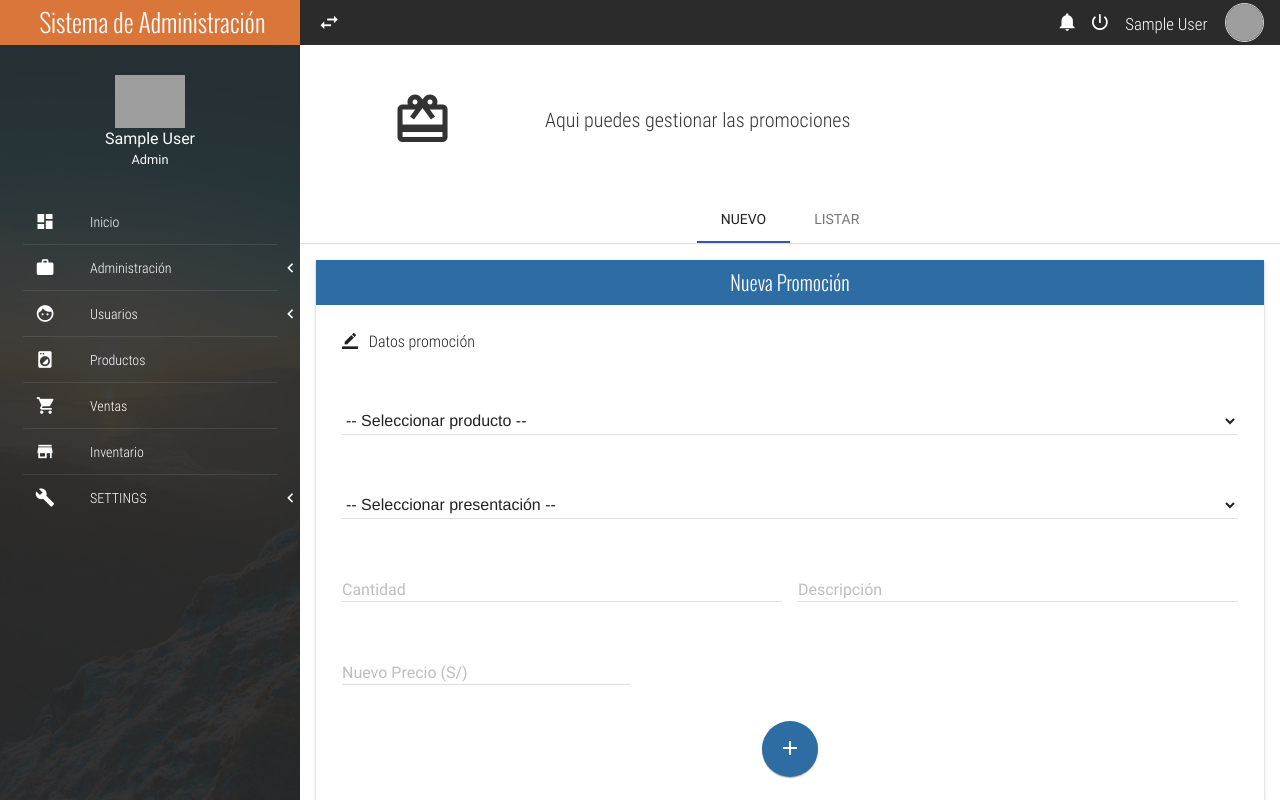
After one commit to 2plotechnologies/fabrica-marie-sis, a PHP site: page /promotions.php in a window 1280 px wide. The commit adds this page. Run offline with PHP 8.4, Linux system fonts and the light colour scheme; the visitor is signed in with stand-in values (Sample User, id 1); data that the repository does not hold is empty; some libraries are stand-ins or nearby versions; some web fonts are replaced; grey boxes are pictures that could not be loaded.

Commit message:
Crear promociones

```diff
--- a/menus/menu_lateral.php
+++ b/menus/menu_lateral.php
@@ -76,6 +76,16 @@
 									</div>
 									<div class="navLateral-body-cr">
 										Presentaciones
+									</div>
+								</a>
+							</li>
+							<li class="full-width">
+								<a href="promotions.php" class="full-width">
+									<div class="navLateral-body-cl">
+										<i class="zmdi zmdi-card-giftcard"></i>
+									</div>
+									<div class="navLateral-body-cr">
+										Promociones
 									</div>
 								</a>
 							</li>
--- /dev/null
+++ b/promotions.php
@@ -0,0 +1,192 @@
+<?php session_start(); ?>
+
+<!DOCTYPE html>
+<html lang="es">
+<head>
+	<meta charset="UTF-8">
+	<meta name="viewport" content="width=device-width, initial-scale=1">
+	<title>Promociones</title>
+	<link rel="stylesheet" href="css/normalize.css">
+	<link rel="stylesheet" href="css/sweetalert2.css">
+	<link rel="stylesheet" href="css/material.min.css">
+	<link rel="stylesheet" href="css/material-design-iconic-font.min.css">
+	<link rel="stylesheet" href="css/jquery.mCustomScrollbar.css">
+	<link rel="stylesheet" href="css/main.css">
+	<script src="//ajax.googleapis.com/ajax/libs/jquery/1.11.2/jquery.min.js"></script>
+	<script>window.jQuery || document.write('<script src="js/jquery-1.11.2.min.js"><\/script>')</script>
+	<script src="js/material.min.js" ></script>
+	<script src="js/sweetalert2.min.js" ></script>
+	<script src="js/jquery.mCustomScrollbar.concat.min.js" ></script>
+	<script src="js/main.js" ></script>
+</head>
+<body>
+	<!-- Notifications area -->
+	<?php include('menus/menu_superior.php'); ?>
+	<!-- navLateral -->
+	<?php include('menus/menu_lateral.php'); ?>
+	<!-- pageContent -->
+	<section class="full-width pageContent">
+		<!-- navBar -->
+		<?php include('menus/menu_navbar.php'); ?>
+		<section class="full-width header-well">
+			<div class="full-width header-well-icon">
+				<i class="zmdi zmdi-card-giftcard"></i>
+			</div>
+			<div class="full-width header-well-text">
+				<p class="text-condensedLight">
+					Aqui puedes gestionar las promociones
+				</p>
+			</div>
+		</section>
+		<div class="mdl-tabs mdl-js-tabs mdl-js-ripple-effect">
+			<div class="mdl-tabs__tab-bar">
+				<a href="#tabNewPromotion" class="mdl-tabs__tab is-active">Nuevo</a>
+				<a href="#tabListPromotion" class="mdl-tabs__tab">Listar</a>
+			</div>
+			<div class="mdl-tabs__panel is-active" id="tabNewPromotion">
+				<div class="mdl-grid">
+					<div class="mdl-cell mdl-cell--12-col">
+						<div class="full-width panel mdl-shadow--2dp">
+							<div class="full-width panel-tittle bg-primary text-center tittles">
+								Nueva Promoción
+							</div>
+							<div class="full-width panel-content">
+								<form action = "backend/promociones.php" method = "POST">
+									<input type = "hidden" name = "accion" value = "crear">
+									<div class="mdl-grid">
+										<div class="mdl-cell mdl-cell--12-col">
+									        <legend class="text-condensedLight"><i class="zmdi zmdi-border-color"></i> &nbsp; Datos promoción</legend><br>
+									    </div>
+									    <div class="mdl-cell mdl-cell--12-col">
+											<div class="mdl-textfield mdl-js-textfield">
+											<select id="producto" name="id_producto" class="mdl-textfield__input">
+													<option value="">-- Seleccionar producto --</option>
+													<?php
+														require 'backend/conexion.php';
+
+														// Buscar todos los roles en la base de datos
+														$stmt = $pdo->prepare("SELECT * FROM productos WHERE Estado = '1'"); // Asegúrate de que la tabla tenga estos campos
+														$stmt->execute();
+
+														// Recorrer los resultados y agregarlos al select
+														while ($row = $stmt->fetch(PDO::FETCH_ASSOC)) {
+															echo "<option value='" . htmlspecialchars($row['Id']) . "'>" . htmlspecialchars($row['Nombre'])."</option>";
+														}
+													?>
+												</select>
+											</div>
+										</div>
+                                        <div class="mdl-cell mdl-cell--12-col">
+                                            <div class="mdl-textfield mdl-js-textfield">
+                                                <select id="presentacion" name="id_presentacion" class="mdl-textfield__input">
+                                                    <option value="">-- Seleccionar presentación --</option>
+                                                </select>
+                                            </div>
+                                        </div>
+                                        <div class="mdl-cell mdl-cell--6-col mdl-cell--8-col-tablet">
+											<div class="mdl-textfield mdl-js-textfield mdl-textfield--floating-label">
+												<input class="mdl-textfield__input" type="number" id="cantidadPromotion" name = "cantidad">
+												<label class="mdl-textfield__label" for="descriptionPromotion">Cantidad</label>
+												<span class="mdl-textfield__error">Invalid quantity</span>
+											</div>
+									    </div>
+									    <div class="mdl-cell mdl-cell--6-col mdl-cell--8-col-tablet">
+											<div class="mdl-textfield mdl-js-textfield mdl-textfield--floating-label">
+												<input class="mdl-textfield__input" type="text" pattern="-?[A-Za-záéíóúÁÉÍÓÚ ]*(\.[0-9]+)?" id="descriptionPromotion" name = "descripcion">
+												<label class="mdl-textfield__label" for="descriptionPromotion">Descripción</label>
+												<span class="mdl-textfield__error">Invalid description</span>
+											</div>
+									    </div>
+										<div class="mdl-cell mdl-cell--4-col mdl-cell--8-col-tablet">
+											<div class="mdl-textfield mdl-js-textfield mdl-textfield--floating-label">
+												<input class="mdl-textfield__input" type="text" pattern="-?[0-9.]*(\.[0-9]+)?" id="Mount" name="precio">
+												<label class="mdl-textfield__label" for="PriceProduct">Nuevo Precio (S/)</label>
+												<span class="mdl-textfield__error">Invalid mount</span>
+											</div>
+										</div>
+									</div>
+									<p class="text-center">
+										<button class="mdl-button mdl-js-button mdl-button--fab mdl-js-ripple-effect mdl-button--colored bg-primary" id="btn-addPromotion">
+											<i class="zmdi zmdi-plus"></i>
+										</button>
+										<div class="mdl-tooltip" for="btn-addPromotion">Add Promotion</div>
+									</p>
+								</form>
+							</div>
+						</div>
+					</div>
+				</div>
+			</div>
+			<div class="mdl-tabs__panel" id="tabListPromotion">
+				<div class="mdl-grid">
+					<div class="mdl-cell mdl-cell--4-col-phone mdl-cell--8-col-tablet mdl-cell--8-col-desktop mdl-cell--2-offset-desktop">
+						<div class="full-width panel mdl-shadow--2dp">
+							<div class="full-width panel-tittle bg-success text-center tittles">
+								Listar Gastos
+							</div>
+							<div class="full-width panel-content">
+								<form action="#">
+									<div class="mdl-textfield mdl-js-textfield mdl-textfield--expandable">
+										<label class="mdl-button mdl-js-button mdl-button--icon" for="searchPromotion">
+											<i class="zmdi zmdi-search"></i>
+										</label>
+										<div class="mdl-textfield__expandable-holder">
+											<input class="mdl-textfield__input" type="text" id="searchPromotion">
+											<label class="mdl-textfield__label"></label>
+										</div>
+									</div>
+								</form>
+								<div class="mdl-list">
+								<?php
+									require 'backend/conexion.php';
+
+									// Buscar todos los usuarios en la base de datos
+									$stmt = $pdo->prepare("SELECT * FROM gastos"); // Asegúrate de que la tabla tenga estos campos
+									$stmt->execute();
+
+									// Recorrer los resultados y agregarlos a la lista
+									while ($row = $stmt->fetch(PDO::FETCH_ASSOC)) {
+									?>
+									<div class="mdl-list__item mdl-list__item--two-line">
+										<span class="mdl-list__item-primary-content">
+											<i class="zmdi zmdi-card mdl-list__item-avatar"></i>
+											<span><?php echo $row['Descripcion'] ?></span>
+											<span class="mdl-list__item-sub-title">S/ <?php echo $row['Monto'] ?></span>
+										</span>
+										<a class="mdl-list__item-secondary-action" href="#!"><i class="zmdi zmdi-more"></i></a>
+									</div>
+									<li class="full-width divider-menu-h"></li>
+									<?php } ?>
+								</div>
+							</div>
+						</div>
+					</div>
+				</div>
+			</div>
+		</div>
+	</section>
+    <script>
+        document.getElementById("producto").addEventListener("change", function() {
+            let productoId = this.value;
+            let presentacionSelect = document.getElementById("presentacion");
+
+            // Limpiar opciones anteriores
+            presentacionSelect.innerHTML = '<option value="">-- Seleccionar presentación --</option>';
+
+            if (productoId) {
+                fetch('backend/presentaciones.php?id_producto=' + productoId + '&accion=obtener')
+                    .then(response => response.json())
+                    .then(data => {
+                        data.forEach(presentacion => {
+                            let option = document.createElement("option");
+                            option.value = presentacion.Id;
+                            option.textContent = presentacion.Presentacion + " - S/" + presentacion.Precio_Unitario;
+                            presentacionSelect.appendChild(option);
+                        });
+                    })
+                    .catch(error => console.error('Error:', error));
+            }
+        });
+    </script>
+</body>
+</html>
```
Also changed, not shown: backend/presentaciones.php (+22 -0 lines), backend/promociones.php (added, +33 -0 lines).
